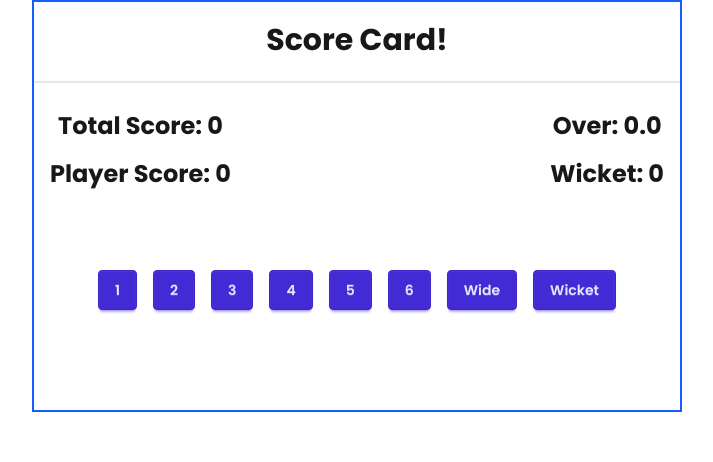
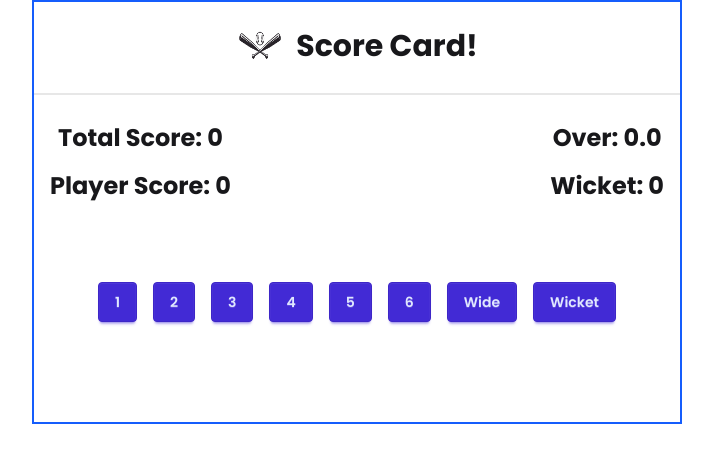
Before and after one commit to ShafiulTuhin/cricket-score-card, a React (Vite) app: page / in a window 1280 px wide. Shown: the top 462 px of the page, without its empty margins (283-996 px from the left). Built offline with nearby package versions, Linux system fonts and the light colour scheme.

Commit message:
logo added

```diff
--- a/index.html
+++ b/index.html
@@ -2,7 +2,7 @@
 <html lang="en" data-theme="light">
   <head>
     <meta charset="UTF-8" />
-    <link rel="icon" type="image/svg+xml" href="/favicon.svg" />
+    <link rel="icon" type="image/svg+xml" href="/logo.jpg" />
     <meta name="viewport" content="width=device-width, initial-scale=1.0" />
     <title>cricket-score</title>
   </head>
--- a/src/App.jsx
+++ b/src/App.jsx
@@ -1,5 +1,6 @@
 import { useState } from "react";
 import "./App.css";
+import Logo from "./assets/logo.jpg";
 
 const buttons = [
   { name: "1", score: 1 },
@@ -62,8 +63,11 @@ function App() {
   };
 
   return (
-    <div className="max-w-[650px] w-full mx-auto py-5 border-2 border-blue-600 ">
-      <h2 className="text-center text-3xl font-bold">Score Card!</h2>
+    <div className="max-w-[650px] w-full mx-auto py-5 border-2 border-blue-600">
+      <div className="flex justify-center gap-3 items-center text-3xl font-bold">
+        <img src={Logo} alt="" className="w-12 h-12" />
+        <h2> Score Card!</h2>
+      </div>
       <div className="divider"></div>
       <h2 className="text-center text-red-500 font-bold mb-5">{message}</h2>
       <div className="flex justify-between items-center px-4">
```
Also changed, not shown: public/logo.jpg (added), src/assets/logo.jpg (added).
